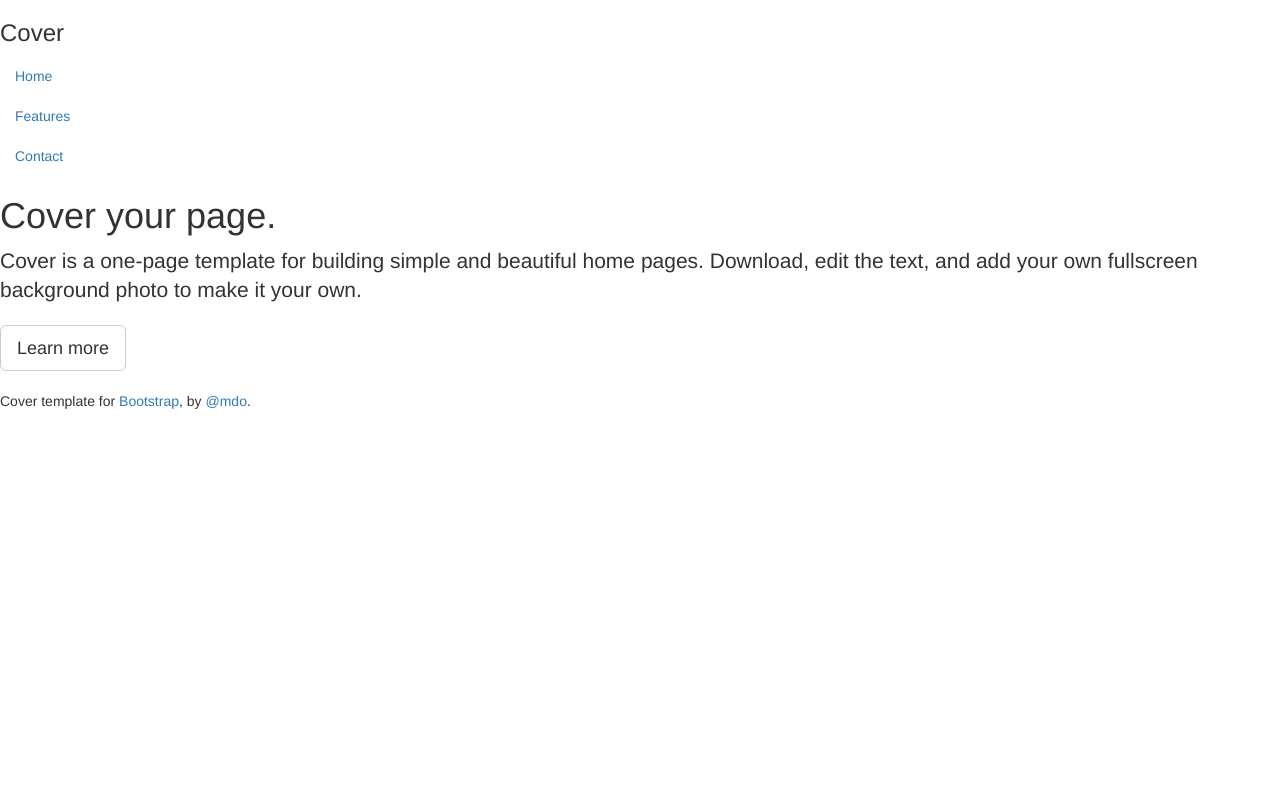
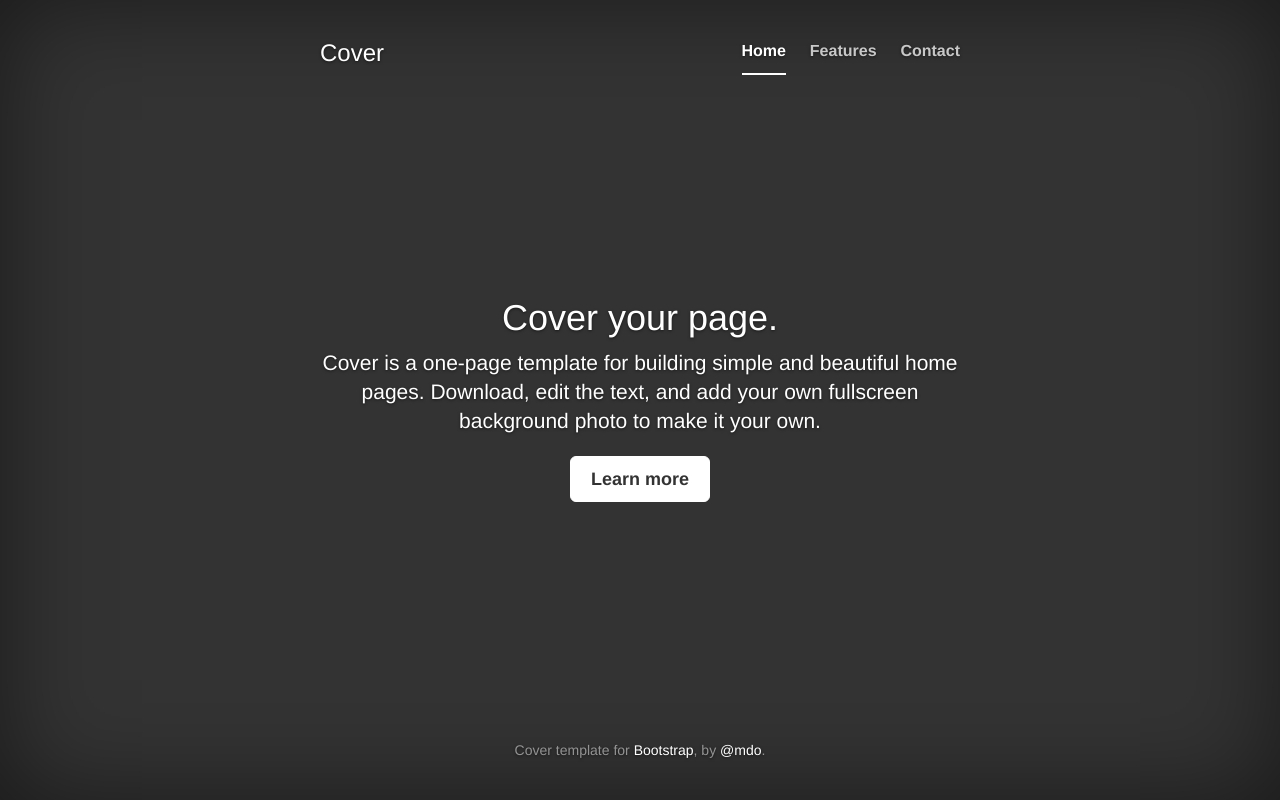
Before and after one commit to emweel/taptempo-app, a Flask app: page / in a window 1280 px wide. Run offline with Flask 2, Linux system fonts and the light colour scheme; some libraries are stand-ins or nearby versions.

Commit message:
added style

```diff
--- /dev/null
+++ b/static/cover.css
@@ -0,0 +1,163 @@
+/*
+ * Globals
+ */
+
+/* Links */
+a,
+a:focus,
+a:hover {
+  color: #fff;
+}
+
+/* Custom default button */
+.btn-default,
+.btn-default:hover,
+.btn-default:focus {
+  color: #333;
+  text-shadow: none; /* Prevent inheritance from `body` */
+  background-color: #fff;
+  border: 1px solid #fff;
+}
+
+
+/*
+ * Base structure
+ */
+
+html,
+body {
+  height: 100%;
+  background-color: #333;
+}
+body {
+  color: #fff;
+  text-align: center;
+  text-shadow: 0 1px 3px rgba(0,0,0,.5);
+}
+
+/* Extra markup and styles for table-esque vertical and horizontal centering */
+.site-wrapper {
+  display: table;
+  width: 100%;
+  height: 100%; /* For at least Firefox */
+  min-height: 100%;
+  -webkit-box-shadow: inset 0 0 100px rgba(0,0,0,.5);
+          box-shadow: inset 0 0 100px rgba(0,0,0,.5);
+}
+.site-wrapper-inner {
+  display: table-cell;
+  vertical-align: top;
+}
+.cover-container {
+  margin-right: auto;
+  margin-left: auto;
+}
+
+/* Padding for spacing */
+.inner {
+  padding: 30px;
+}
+
+
+/*
+ * Header
+ */
+.masthead-brand {
+  margin-top: 10px;
+  margin-bottom: 10px;
+}
+
+.masthead-nav > li {
+  display: inline-block;
+}
+.masthead-nav > li + li {
+  margin-left: 20px;
+}
+.masthead-nav > li > a {
+  padding-right: 0;
+  padding-left: 0;
+  font-size: 16px;
+  font-weight: bold;
+  color: #fff; /* IE8 proofing */
+  color: rgba(255,255,255,.75);
+  border-bottom: 2px solid transparent;
+}
+.masthead-nav > li > a:hover,
+.masthead-nav > li > a:focus {
+  background-color: transparent;
+  border-bottom-color: #a9a9a9;
+  border-bottom-color: rgba(255,255,255,.25);
+}
+.masthead-nav > .active > a,
+.masthead-nav > .active > a:hover,
+.masthead-nav > .active > a:focus {
+  color: #fff;
+  border-bottom-color: #fff;
+}
+
+@media (min-width: 768px) {
+  .masthead-brand {
+    float: left;
+  }
+  .masthead-nav {
+    float: right;
+  }
+}
+
+
+/*
+ * Cover
+ */
+
+.cover {
+  padding: 0 20px;
+}
+.cover .btn-lg {
+  padding: 10px 20px;
+  font-weight: bold;
+}
+
+
+/*
+ * Footer
+ */
+
+.mastfoot {
+  color: #999; /* IE8 proofing */
+  color: rgba(255,255,255,.5);
+}
+
+
+/*
+ * Affix and center
+ */
+
+@media (min-width: 768px) {
+  /* Pull out the header and footer */
+  .masthead {
+    position: fixed;
+    top: 0;
+  }
+  .mastfoot {
+    position: fixed;
+    bottom: 0;
+  }
+  /* Start the vertical centering */
+  .site-wrapper-inner {
+    vertical-align: middle;
+  }
+  /* Handle the widths */
+  .masthead,
+  .mastfoot,
+  .cover-container {
+    width: 100%; /* Must be percentage or pixels for horizontal alignment */
+  }
+}
+
+@media (min-width: 992px) {
+  .masthead,
+  .mastfoot,
+  .cover-container {
+    width: 700px;
+  }
+}
--- a/templates/index.html
+++ b/templates/index.html
@@ -3,6 +3,7 @@
 <head>
     <title>TapTempo</title>
     <link rel="stylesheet" href="https://maxcdn.bootstrapcdn.com/bootstrap/3.3.7/css/bootstrap.min.css" integrity="sha384-BVYiiSIFeK1dGmJRAkycuHAHRg32OmUcww7on3RYdg4Va+PmSTsz/K68vbdEjh4u" crossorigin="anonymous">
+    <link rel="stylesheet" type="text/css" href="{{ url_for('static', filename='cover.css') }}">
 </head>
 <body>
     <div class="site-wrapper">
```
